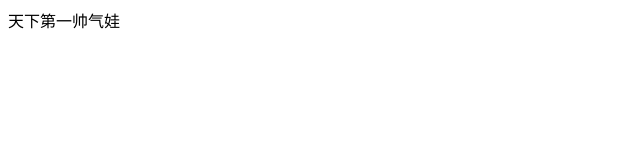
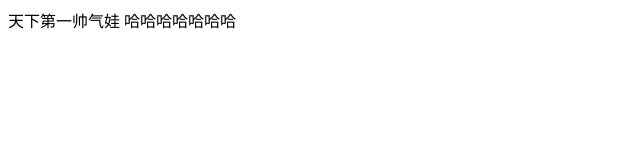
Before and after one commit to CH-05/Gitlearning, a website: page cookie.html in a window 1280 px wide. Shown: the whole page, without its empty margins (0-640 px from the left). Drawn offline with Linux system fonts and the light colour scheme.

Commit message:
在ch分支上提交了信息

```diff
--- a/cookie.html
+++ b/cookie.html
@@ -7,6 +7,7 @@
 <body>
 <div>
     天下第一帅气娃
+    哈哈哈哈哈哈哈
 </div>
 <script>
   document.cookie = "chen = 666"
```
